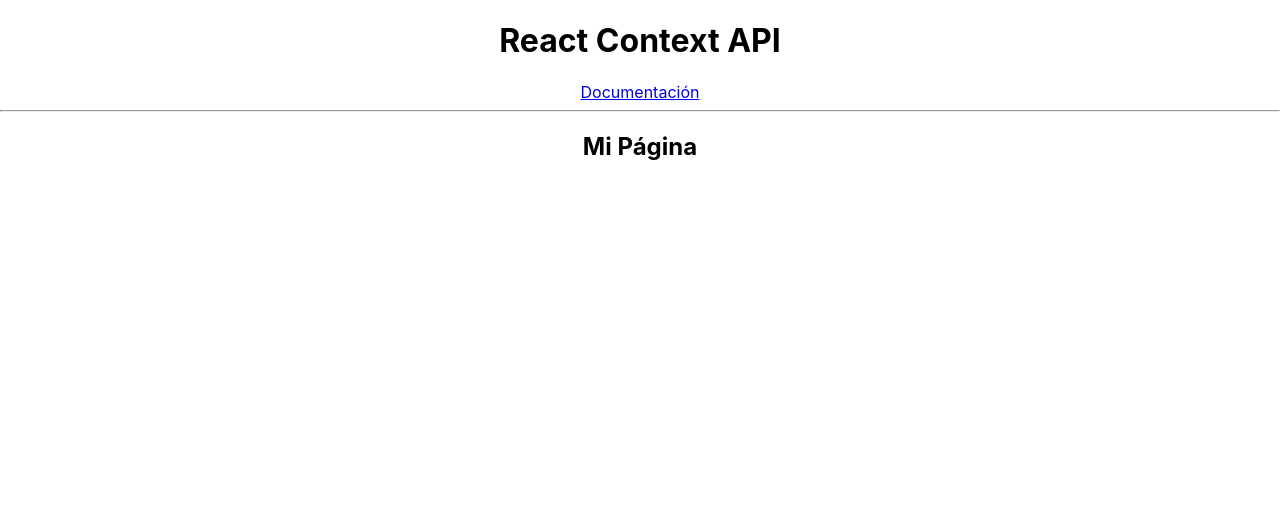
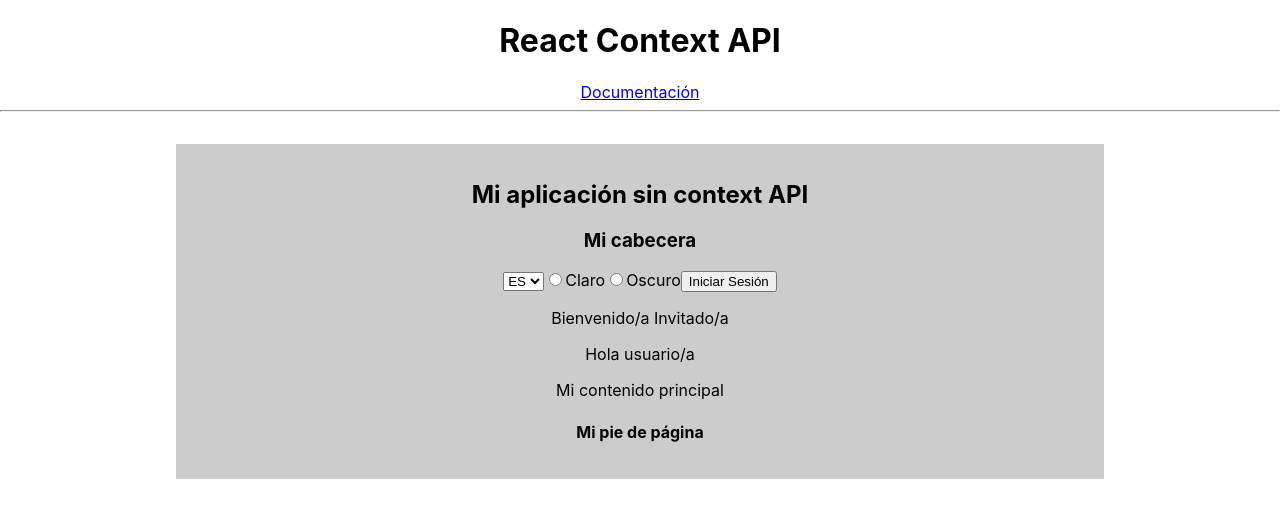
Before and after one commit to estelasanchez7/05-react-context, a React (Create React App) app: page / in a window 1280 px wide. Shown: the top 518 px of the page. Built offline with nearby package versions, Linux system fonts and the light colour scheme.

Commit message:
Theme_Dark/Light_SinContext

```diff
--- /dev/null
+++ b/src/components/Footer.jsx
@@ -0,0 +1,9 @@
+const Footer = ({theme}) => {
+  return (
+    <footer className={theme}>
+      <h4>Mi pie de página</h4>
+    </footer>
+  );
+};
+
+export default Footer;
--- /dev/null
+++ b/src/components/Header.jsx
@@ -0,0 +1,31 @@
+const Header = ({ theme, handleTheme }) => {
+  return (
+    <header className={theme}>
+      <h2>Mi aplicación sin context API</h2>
+      <h3>Mi cabecera</h3>
+      <select name="language">
+        <option value="es">ES</option>
+        <option value="en">EN</option>
+      </select>
+      <input
+        type="radio"
+        name="theme"
+        id="light"
+        onClick={handleTheme}
+        value="light"
+      />
+      <label htmlFor="light">Claro</label>
+      <input
+        type="radio"
+        name="theme"
+        id="dark"
+        onClick={handleTheme}
+        value="dark"
+      />
+      <label htmlFor="dark">Oscuro</label>
+      <button>Iniciar Sesión</button>
+    </header>
+  );
+};
+
+export default Header;
--- /dev/null
+++ b/src/components/Main.jsx
@@ -0,0 +1,11 @@
+const Main = ({theme}) => {
+  return (
+    <main className={theme}>
+      <p>Bienvenido/a Invitado/a</p>
+      <p>Hola usuario/a</p>
+      <p>Mi contenido principal</p>
+    </main>
+  );
+};
+
+export default Main;
--- a/src/components/MyPage.jsx
+++ b/src/components/MyPage.jsx
@@ -1,9 +1,29 @@
+import { useState } from 'react';
+import Header from "./Header";
+import Main from "./Main";
+import Footer from "./Footer";
+
+const initialTheme = "light"
+
 const MyPage = () => {
+    const [theme, setTheme] = useState(initialTheme)
+
+    const handleTheme = (e) => {
+        console.log(e.target.value)
+        if(e.target.value === "light"){
+            setTheme("light")
+        }else{
+            setTheme("dark")
+        }
+    }
+
   return (
-    <div>
-        <h2>Mi Página</h2>
+    <div className="my-page">
+      <Header theme={theme} handleTheme={handleTheme} />
+      <Main theme={theme} />
+      <Footer theme={theme} />
     </div>
-  )
-}
+  );
+};
 
-export default MyPage
+export default MyPage;
--- a/src/index.css
+++ b/src/index.css
@@ -7,7 +7,14 @@
   -moz-osx-font-smoothing: grayscale;
 }
 
-code {
-  font-family: source-code-pro, Menlo, Monaco, Consolas, 'Courier New',
-    monospace;
+.my-page{
+  margin: 2rem auto;
+  padding: 1rem;
+  width: 70%;
+  background-color: #CCC;
 }
+
+.dark{
+  background-color: #fff;
+  filter: invert(1);
+}
```
